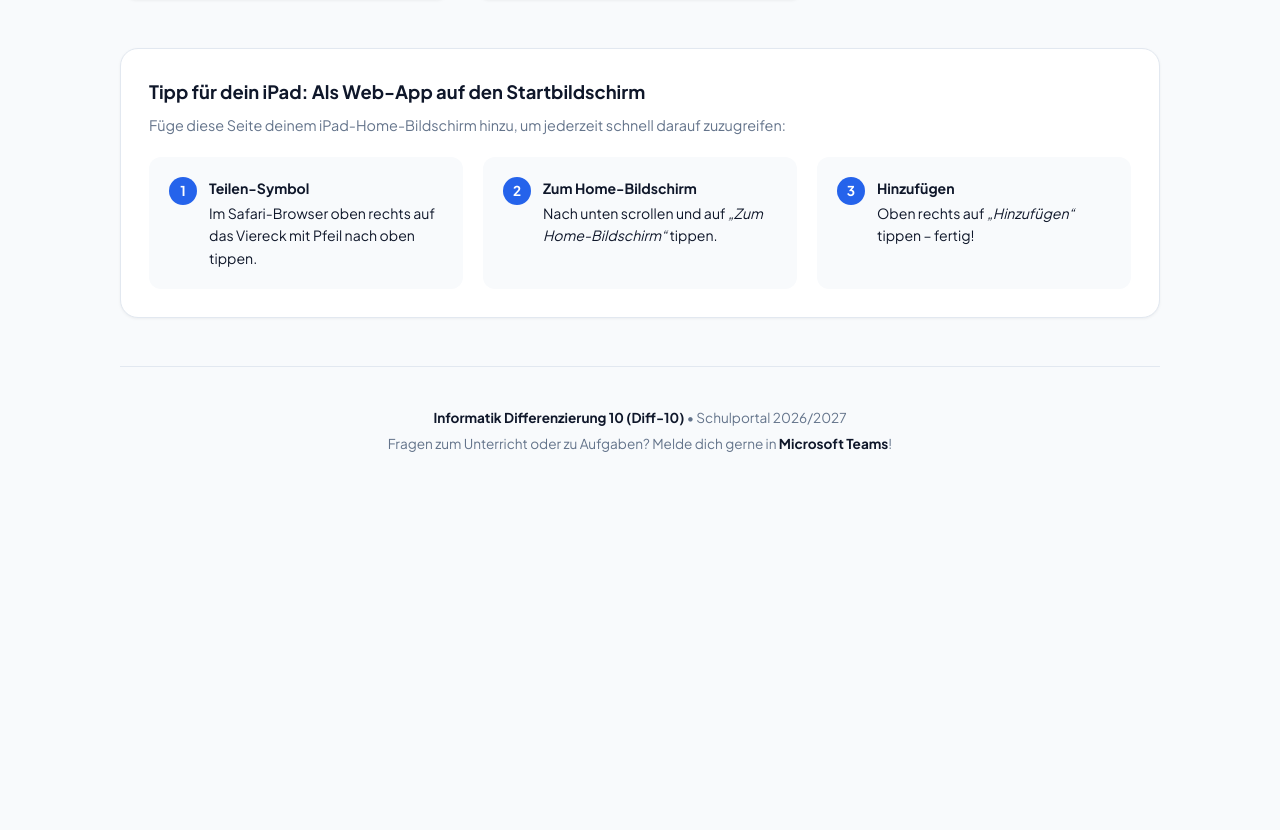
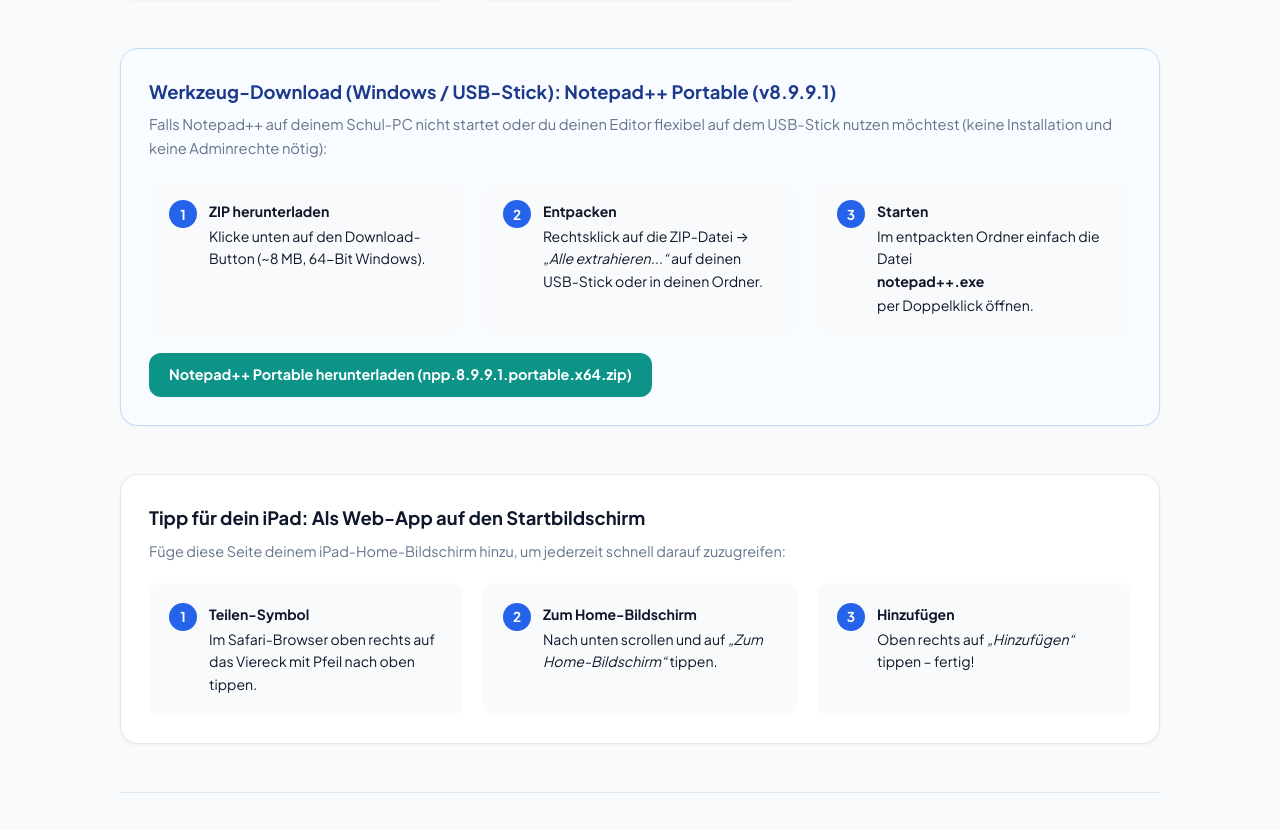
Before and after one commit to feyhat79/mathe-9b, a plain HTML site: page info/diff-10/index.html in a window 1280 px wide. Shown: the part 1579-2409 px from the top of the page. Before the commit the page ends 2090 px from the top, so only its background shows below. Drawn offline with Linux system fonts and the light colour scheme.

Commit message:
Diff-10: Notepad++ Portable ZIP als Download im Portal bereitgestellt

```diff
--- a/info/diff-10/index.html
+++ b/info/diff-10/index.html
@@ -113,6 +113,33 @@
       </div>
     </div>
 
+    <!-- Werkzeug-Download: Notepad++ Portable -->
+    <div class="ipad-guide" style="margin-bottom: 1.5rem; border: 1.5px solid #bfdbfe; background: #f8fbff;">
+      <h3 style="font-size: 1.15rem; font-weight: 700; color: #1e3a8a; margin-bottom: 0.45rem;">
+        Werkzeug-Download (Windows / USB-Stick): Notepad++ Portable (v8.9.9.1)
+      </h3>
+      <p style="color: var(--text-muted); font-size: 0.92rem; margin-bottom: 0.9rem;">
+        Falls Notepad++ auf deinem Schul-PC nicht startet oder du deinen Editor flexibel auf dem USB-Stick nutzen möchtest (keine Installation und keine Adminrechte nötig):
+      </p>
+      <div class="ipad-guide-steps" style="margin-bottom: 1rem;">
+        <div class="step-item">
+          <div class="step-number">1</div>
+          <div class="step-text"><strong>ZIP herunterladen</strong>Klicke unten auf den Download-Button (~8 MB, 64-Bit Windows).</div>
+        </div>
+        <div class="step-item">
+          <div class="step-number">2</div>
+          <div class="step-text"><strong>Entpacken</strong>Rechtsklick auf die ZIP-Datei → <em>„Alle extrahieren...“</em> auf deinen USB-Stick oder in deinen Ordner.</div>
+        </div>
+        <div class="step-item">
+          <div class="step-number">3</div>
+          <div class="step-text"><strong>Starten</strong>Im entpackten Ordner einfach die Datei <strong>notepad++.exe</strong> per Doppelklick öffnen.</div>
+        </div>
+      </div>
+      <a href="npp.8.9.9.1.portable.x64.zip" download="npp.8.9.9.1.portable.x64.zip" class="btn-open btn-diff" style="display: inline-block; text-decoration: none; font-weight: 700; padding: 0.65rem 1.25rem;">
+        Notepad++ Portable herunterladen (npp.8.9.9.1.portable.x64.zip)
+      </a>
+    </div>
+
     <!-- iPad Quick Guide -->
     <div class="ipad-guide">
       <h3 style="font-size: 1.15rem; font-weight: 700; margin-bottom: 0.5rem; display: flex; align-items: center; gap: 8px;">
```
Also changed, not shown: info/diff-10/html-einstieg.html (+13 -0 lines), 1 other file.
